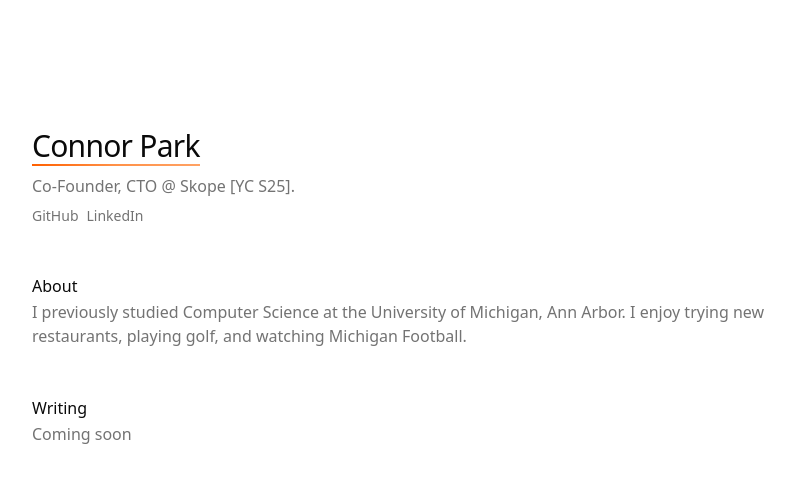
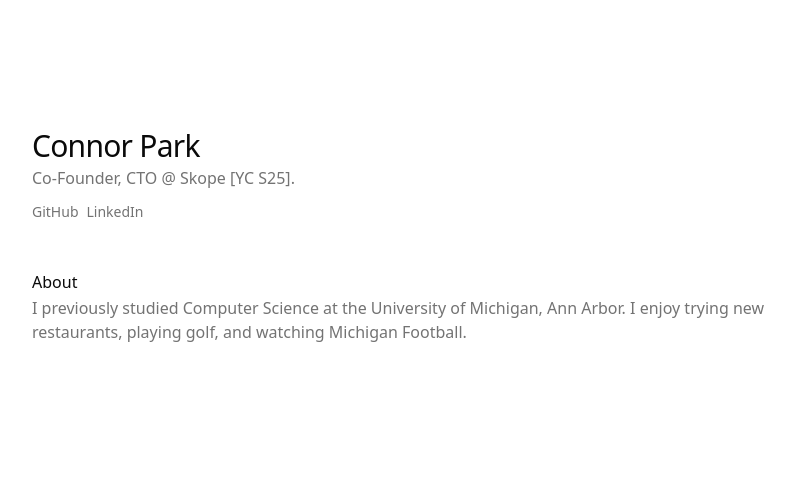
Before and after one commit to connorpark24/connorpark.dev, a Next.js app: page / in a window 1280 px wide. Shown: the top 496 px of the page, without its empty margins (240-1039 px from the left). Built offline with nearby package versions, Linux system fonts and the light colour scheme.

Commit message:
remove header accent

```diff
--- a/src/app/globals.css
+++ b/src/app/globals.css
@@ -120,7 +120,7 @@
     @apply bg-background text-foreground;
   }
 }
-
+/*
 h1 {
   display: inline-block;
   position: relative;
@@ -135,4 +135,4 @@ h1::after {
   width: 100%;
   height: 2px;
   background: linear-gradient(90deg, #ff6000, #ff9148, #ffa264);
-}
+} */
--- a/src/app/page.tsx
+++ b/src/app/page.tsx
@@ -83,11 +83,11 @@ export default function Home() {
     <div className="h-screen w-screen bg-background flex flex-col items-center">
       <div className="p-4 w-full sm:w-3xl mt-28 mx-auto">
         <h1 className="text-3xl tracking-tight">Connor Park</h1>
-        <p className=" text-muted-foreground mt-2">
+        <p className=" text-muted-foreground mt-0.5">
           Co-Founder, CTO @{" "}
           <Link href="https://useskope.com">Skope [YC S25]</Link>.
         </p>
-        <div className="flex flex-row gap-x-2 mt-2 text-sm text-muted-foreground">
+        <div className="flex flex-row gap-x-2 mt-3 text-sm text-muted-foreground">
           <Link
             href="https://github.com/connorpark24"
             className="hover:text-muted-foreground/90"
@@ -108,10 +108,6 @@ export default function Home() {
             Ann Arbor. I enjoy trying new restaurants, playing golf, and
             watching Michigan Football.
           </p>
-        </div>
-        <div className="flex flex-col mt-12">
-          <p className=" text-foreground ">Writing</p>
-          <p className=" text-muted-foreground mt-0.5">Coming soon</p>
         </div>
         <div className="flex flex-col mt-24 sm:mt-56 mb-24">
           <div className="grid grid-cols-12 gap-2">
```
